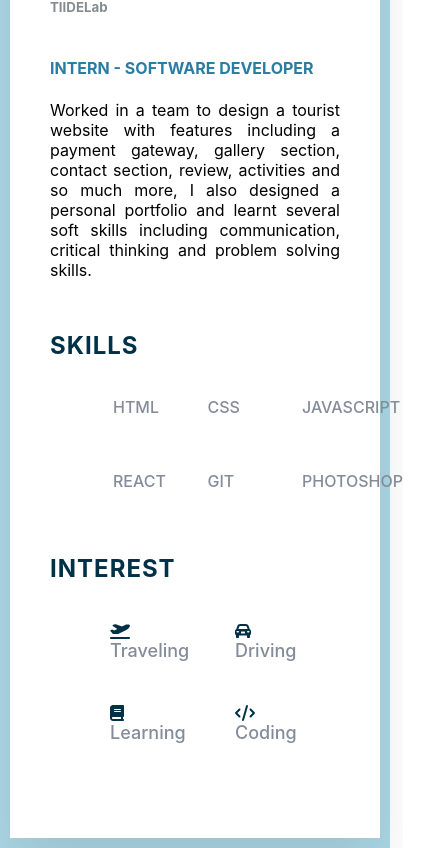
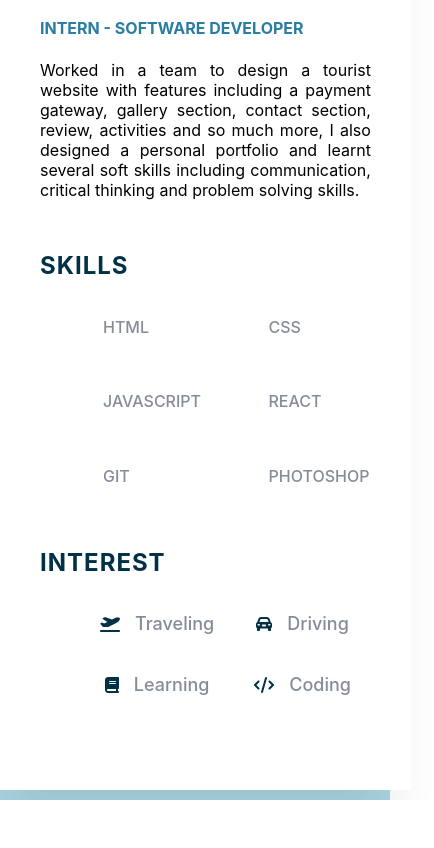
Before and after one commit to Deejay-00/ReactCV, a React (Create React App) app: page / in a window 390 px wide. Shown: the part 1841-2689 px from the top of the page, 434 px wide, since content can reach past the window. After the commit the page ends 2641 px from the top, so only its background shows below. Built offline with nearby package versions, Linux system fonts and the light colour scheme.

Commit message:
i adjusted responsiveness

```diff
--- a/src/component/MyCV/style.css
+++ b/src/component/MyCV/style.css
@@ -256,3 +256,15 @@ section {
         grid-template-columns: repeat(1,1fr);
     }
 }
+
+@media (max-width: 600px){
+    .interest ul li{
+        display: flex;
+        justify-content: center;
+        align-items: center;
+    }
+    .boxx{
+        grid-template-columns: repeat(2,1fr);
+
+    }
+}
```
